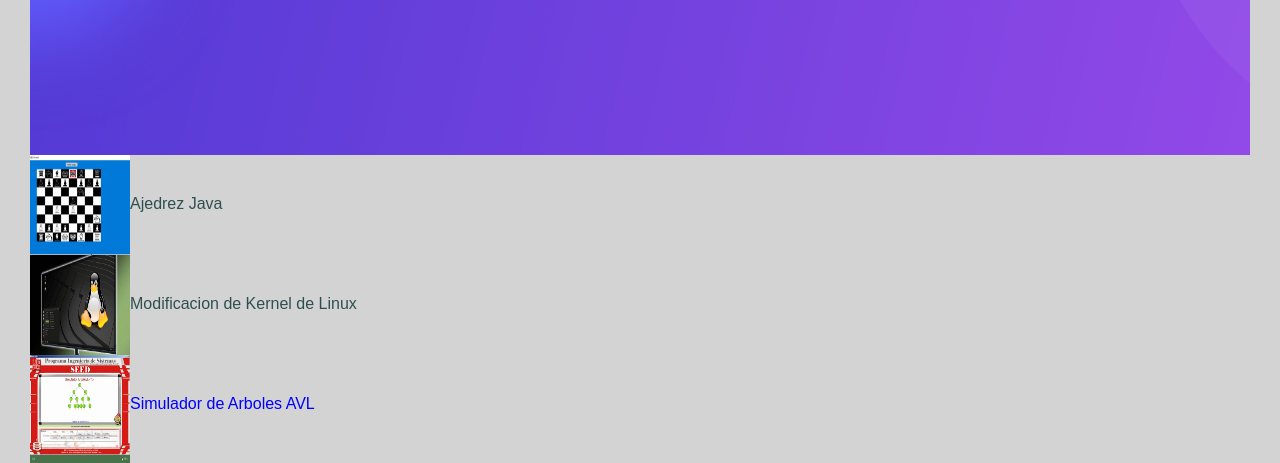
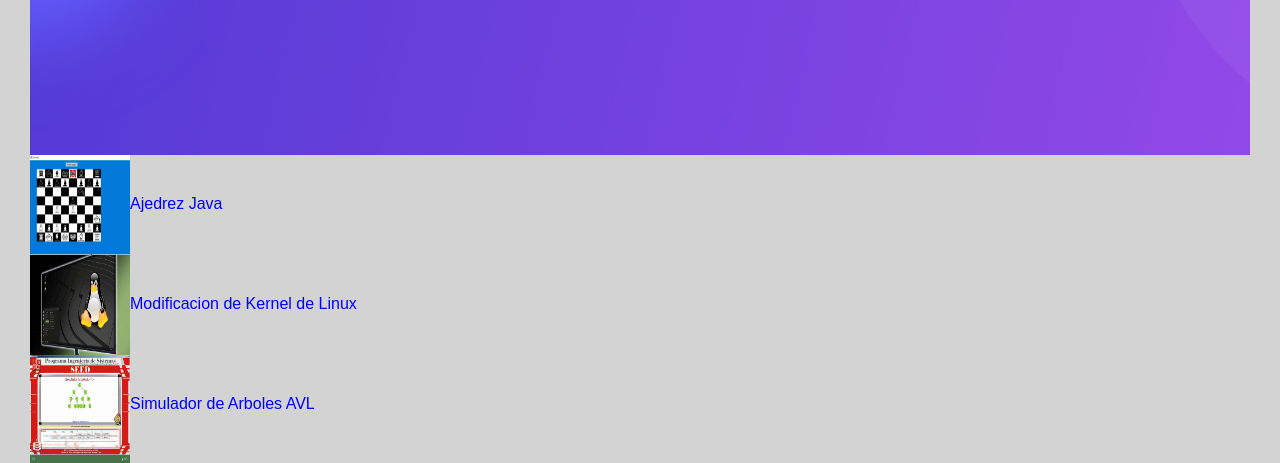
Before and after one commit to SAYANGUZMAN98/Proyecto-1-Web-Site, a plain HTML site: page about.html in a window 1280 px wide. Shown: the part 343-806 px from the top of the page. Drawn offline with nearby package versions, Linux system fonts and the light colour scheme; files that its build step writes are made by us from their sources; files whose address does not match are found by name; a web font is replaced by a local one.

Commit message:
Update about.html

```diff
--- a/about.html
+++ b/about.html
@@ -113,8 +113,8 @@
     <!-- /bradcam_area  -->
 <div id="tabs">
   <ul>
-    <li><a href="#tabs-1"><img src="img/svg_icon/AJEDREZ.JPG" alt="" width="100" height="100"></a>Ajedrez Java</a></li>
-    <li><a href="#tabs-2"><img src="img/svg_icon/LINUX.JPG" alt="" width="100" height="100"></a>Modificacion de Kernel de Linux</a></li>
+    <li><a href="#tabs-1"><img src="img/svg_icon/AJEDREZ.JPG" alt="" width="100" height="100">Ajedrez Java</a></li>
+    <li><a href="#tabs-2"><img src="img/svg_icon/LINUX.JPG" alt="" width="100" height="100">Modificacion de Kernel de Linux</a></li>
     <li><a href="#tabs-3"><img src="img/svg_icon/SIMULADOR.JPG" alt="" width="100" height="100">Simulador de Arboles AVL</a></li>
     <li><a href="#tabs-4"><img src="img/svg_icon/EXCEL.JPG" alt="" width="100" height="100">Tablas Hash Creacion Simulacion de Excel</a></li>
   </ul>
```
